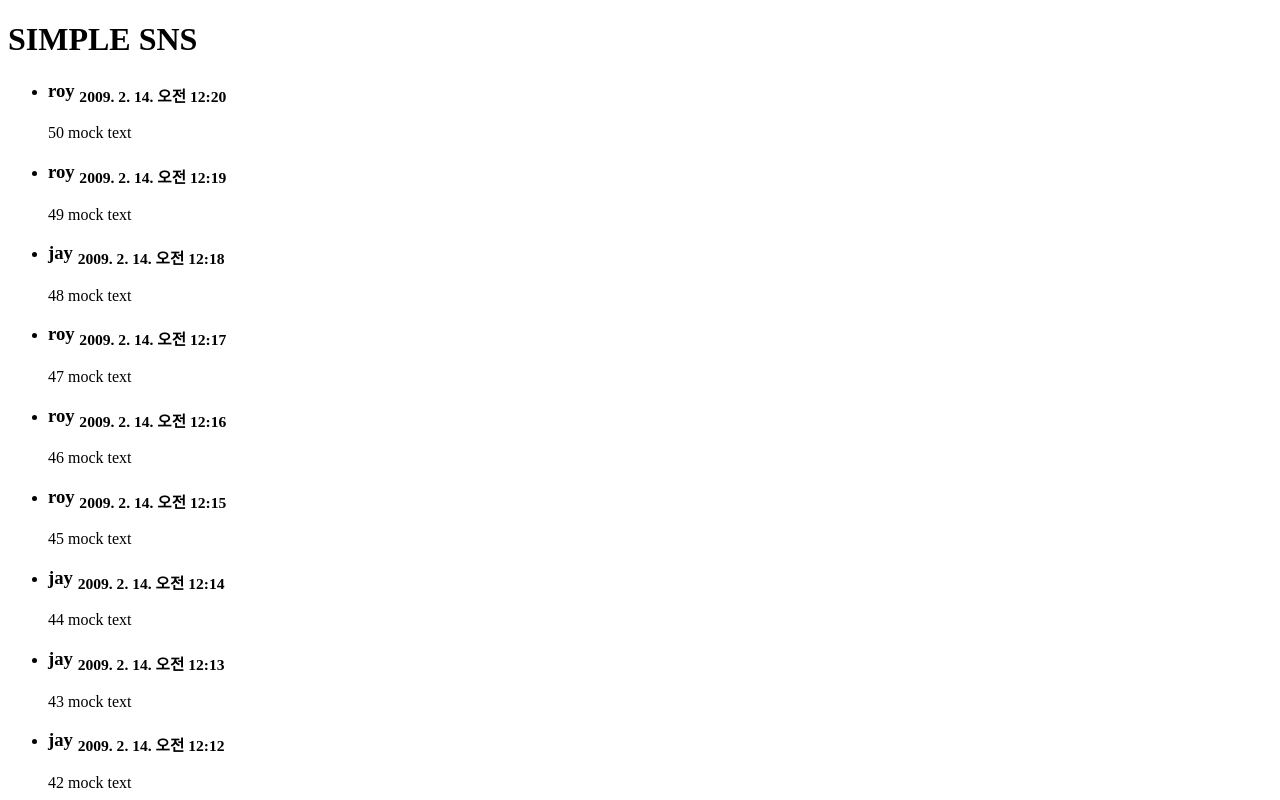
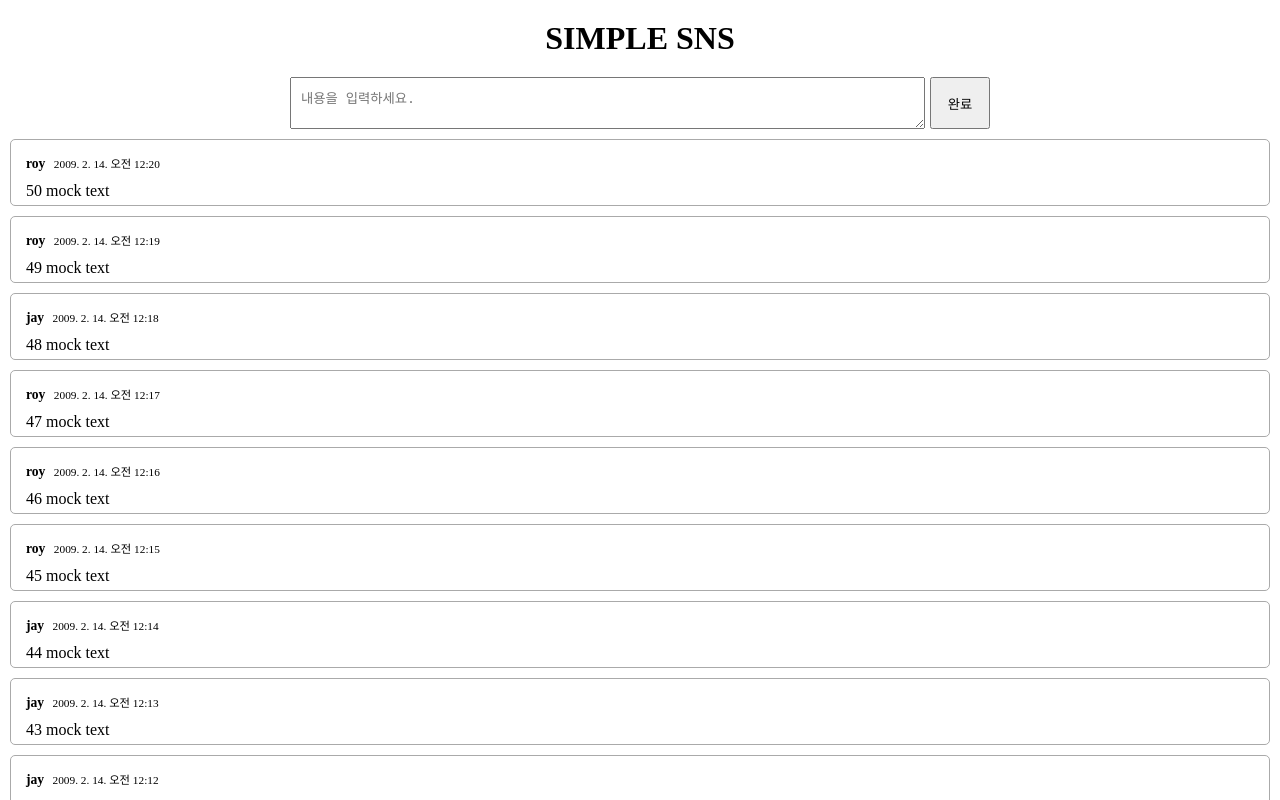
Before and after one commit to JoelGoat/api-practice, a Next.js app in the folder client/: page / in a window 1280 px wide. Shown: the top 800 px of the page. Built offline with nearby package versions, Linux system fonts and the light colour scheme.

Commit message:
새글쓰기 기능 구현

```diff
--- /dev/null
+++ b/client/components/MsgInput.js
@@ -0,0 +1,22 @@
+import { useRef } from 'react'
+
+const MsgInput = ({ mutate }) => {
+  const textRef = useRef(null)
+
+  const onSubmit = (e) => {
+    e.preventDefault()
+    e.stopPropagation()
+    const text = textRef.current.value
+    textRef.current.value = ''
+    mutate(text)
+  }
+
+  return (
+    <form className="messages__input" onSubmit={onSubmit}>
+      <textarea ref={textRef} placeholder="내용을 입력하세요." />
+      <button type="submit">완료</button>
+    </form>
+  )
+}
+
+export default MsgInput
--- a/client/components/MsgList.js
+++ b/client/components/MsgList.js
@@ -1,20 +1,23 @@
 import { useEffect, useState } from 'react'
 import MsgItem from './MsgItem'
-
-// [
-//   {
-//     id: 1,
-//     userId: getRandomUserId(),
-//     timestamp: 1234567890123,
-//     text: '1 mock text'
-//   }
-// ]
+import MsgInput from './MsgInput'
 
 const MsgList = () => {
   const [msgs, setMsgs] = useState([])
 
   const UserIds = ['roy', 'jay']
   const getRandomUserId = () => UserIds[Math.round(Math.random())]
+
+  const onCreate = (text) => {
+    const newMsg = {
+      id: msgs.length + 1,
+      userId: getRandomUserId(),
+      timestamp: Date.now(),
+      text: `${msgs.length} ${text}`,
+    }
+
+    setMsgs((msgs) => [newMsg, ...msgs])
+  }
 
   useEffect(() => {
     setMsgs(
@@ -31,11 +34,14 @@
   }, [])
 
   return (
-    <ul className="messages">
-      {msgs.map((x) => (
-        <MsgItem key={x.id} {...x} />
-      ))}
-    </ul>
+    <>
+      <MsgInput mutate={onCreate} />
+      <ul className="messages">
+        {msgs.map((x) => (
+          <MsgItem key={x.id} {...x} />
+        ))}
+      </ul>
+    </>
   )
 }
 
--- /dev/null
+++ b/client/pages/_app.js
@@ -0,0 +1,10 @@
+import './index.scss'
+
+const App = ({ Component, pageProps }) => <Component {...pageProps} />
+
+App.getInitialProps = async ({ ctx, Component }) => {
+  const pageProps = await Component.getInitialProps?.(ctx)
+  return { pageProps }
+}
+
+export default App
```
